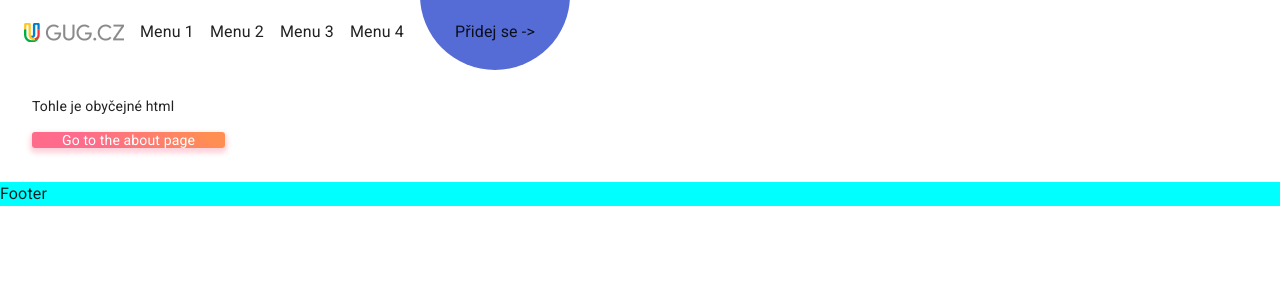
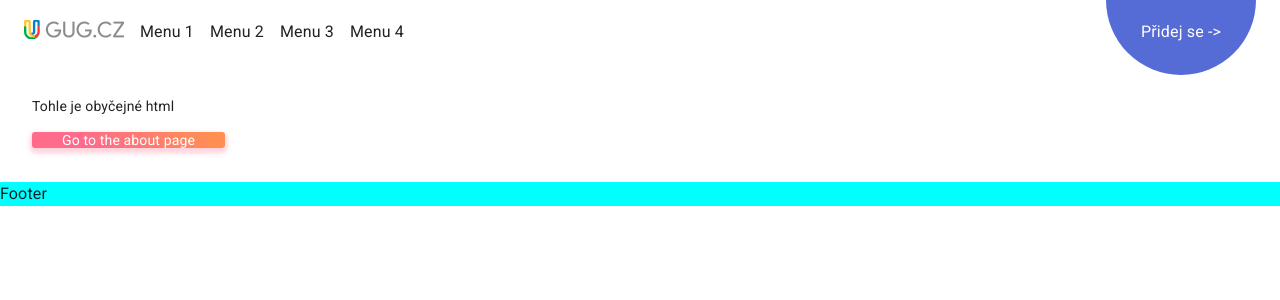
Before and after one commit to gugcz/web21-frontend, a Next.js app: page / in a window 1280 px wide. Shown: the top 300 px of the page. Built offline with nearby package versions, Linux system fonts and the light colour scheme.

Commit message:
fix: combine nextJS and materialUI Link component + add link to logo

```diff
--- a/components/common/Logo/Logo.jsx
+++ b/components/common/Logo/Logo.jsx
@@ -1,4 +1,5 @@
 import { makeStyles } from '@material-ui/core';
+import Link from 'next/link';
 
 const useStyles = makeStyles(() => ({
   root: {},
@@ -7,5 +8,11 @@ const useStyles = makeStyles(() => ({
 export default function Logo() {
   const classes = useStyles();
 
-  return <img src="/gugLogo.png" alt="GUG Logo" className={classes.root} />;
+  return (
+    <Link href="/about">
+      <a>
+        <img src="/gugLogo.png" alt="GUG Logo" className={classes.root} />
+      </a>
+    </Link>
+  );
 }
--- /dev/null
+++ b/components/common/NextLink/NextLink.js
@@ -0,0 +1,11 @@
+import React, { forwardRef } from 'react';
+import Link from 'next/link';
+import { Link as MuiLink } from '@material-ui/core';
+
+const NextLink = ({ href, as, prefetch, component = 'a', ...props }, ref) => (
+  <Link href={href} as={as} prefetch={prefetch} passHref>
+    <MuiLink ref={ref} component={component} {...props} />
+  </Link>
+);
+
+export default forwardRef(NextLink);
--- a/components/layout/AppHeader/AppHeader.jsx
+++ b/components/layout/AppHeader/AppHeader.jsx
@@ -5,6 +5,7 @@ import { JoinUsHeaderButton } from '../JoinUsHeader/JoinUsHeaderButton';
 
 const useStyles = makeStyles(({ spacing }) => ({
   menu: {
+    flexGrow: 1,
     display: 'flex',
     flexDirection: 'row',
     '& >*': {
--- a/components/layout/JoinUsHeader/JoinUsHeaderButton.js
+++ b/components/layout/JoinUsHeader/JoinUsHeaderButton.js
@@ -1,9 +1,18 @@
-import { makeStyles, Typography } from '@material-ui/core';
+import { makeStyles } from '@material-ui/core';
+import NextLink from '../../common/NextLink/NextLink';
 
 const useStyles = makeStyles(({ palette }) => ({
   root: {
     position: 'relative',
     width: 150,
+    height: 64, //todo get current header height
+    cursor: 'pointer',
+    display: 'flex',
+    alignItems: 'center',
+    justifyContent: 'center',
+    color: palette.primary.contrastText,
+
+    //blue circle
     '&::after': {
       content: '""',
       width: 150,
@@ -12,7 +21,7 @@ const useStyles = makeStyles(({ palette }) => ({
       display: 'block',
       position: 'absolute',
       borderRadius: '0 0 50% 50%',
-      top: -100,
+      top: -75,
       zIndex: -1,
     },
   },
@@ -22,8 +31,8 @@ export const JoinUsHeaderButton = () => {
   const classes = useStyles();
 
   return (
-    <div className={classes.root}>
-      <Typography align="center">Přidej se -&gt;</Typography>
-    </div>
+    <NextLink href="/about" variant="body1" className={classes.root}>
+      Přidej se -&gt;
+    </NextLink>
   );
 };
```
